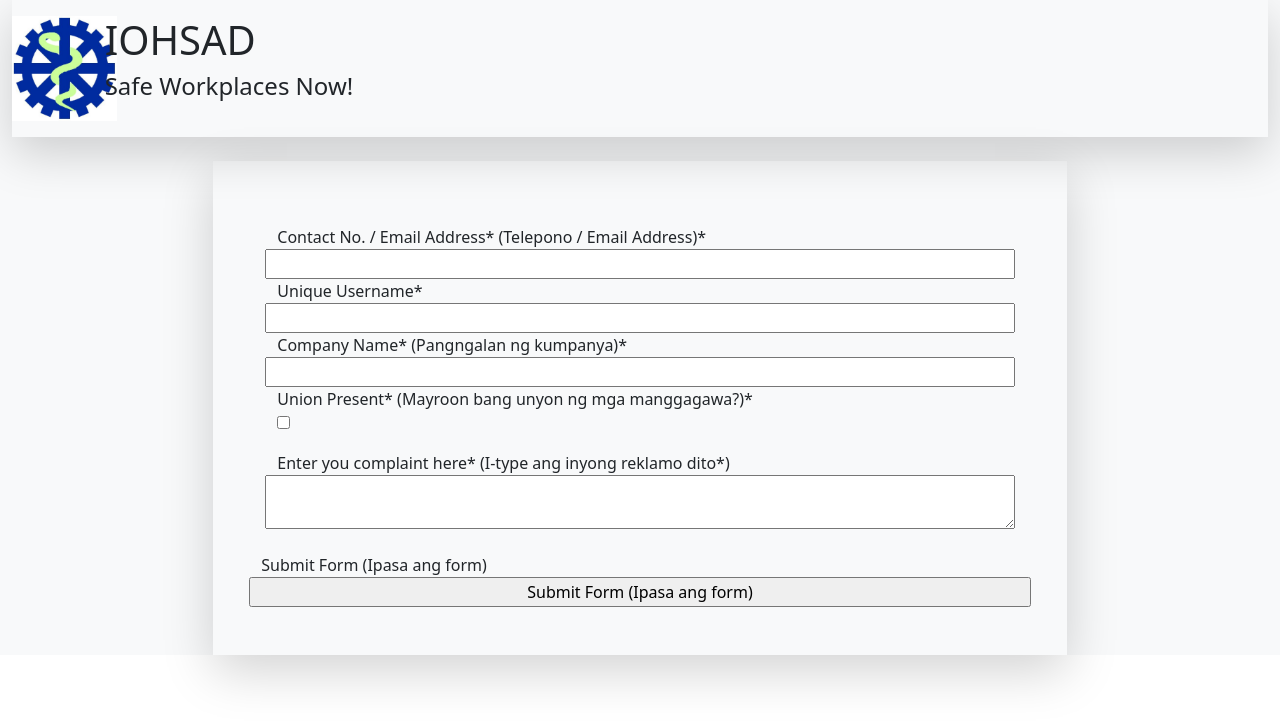
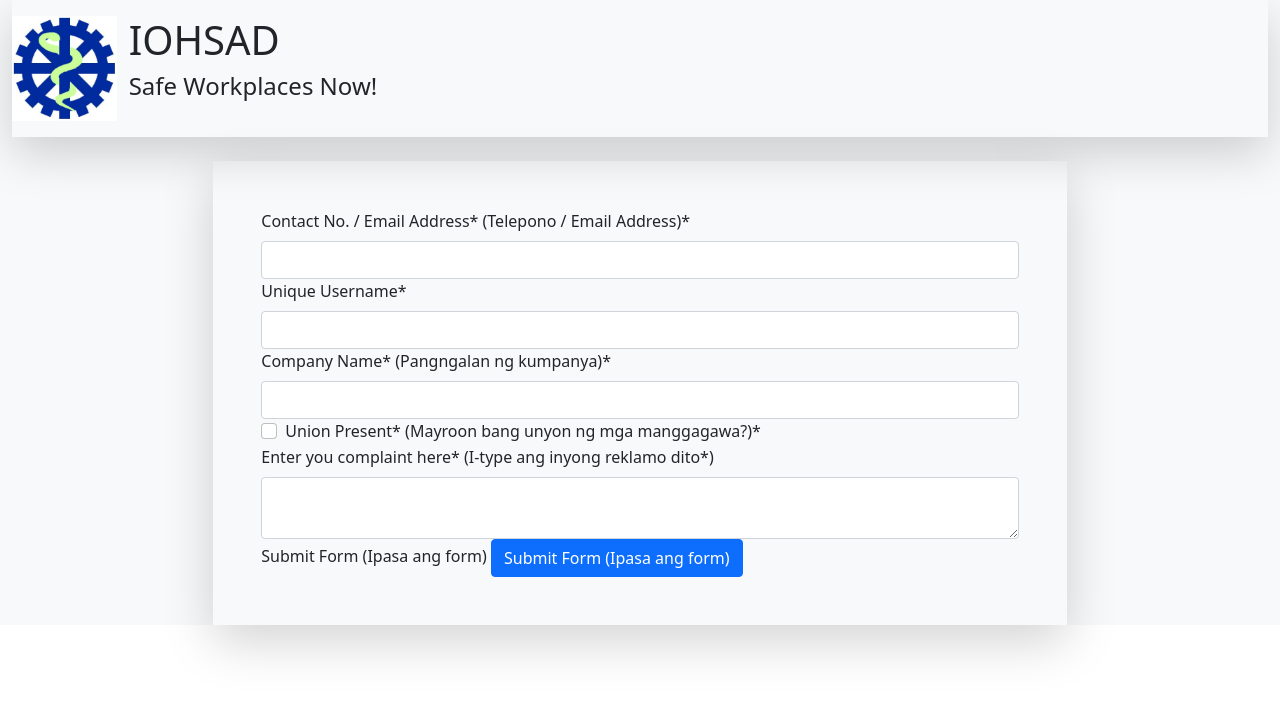
Before and after one commit to simonqq21/IOHSAD-Ex-Nihilo-Web-App, a Flask app: page /forms/forma in a window 1280 px wide. Shown: the top 725 px of the page. Run offline with Flask 2, Linux system fonts and the light colour scheme.

Commit message:
updated formA

```diff
--- a/app/templates/forma.html
+++ b/app/templates/forma.html
@@ -10,14 +10,14 @@
   <body>
     <div class="container-fluid bg-light">
       <header class="d-flex flex-wrap justify-content-left py-3 mb-4 shadow-lg">
-        <div class="col-sm-1">
+        <div class="col-sm-1 me-4">
             <img src="{{ url_for('static', filename='img/IOHSAD_logo.png') }}" class="img-fluid" alt="IOHSAD logo">
         </div>
         <div class="col-sm-8">
             <h1 class="row">IOHSAD</h1>
             <h4 class="row">Safe Workplaces Now!</h4>
         </div>
-      </header>
+    </header>
 
         <div class="row justify-content-center">
           {% with messages = get_flashed_messages() %}
@@ -29,10 +29,54 @@
           </ul>
           {% endif %}
           {% endwith %}
+
           <form class="col-sm-8 shadow-lg p-5" method="POST" novalidate>
+            {{ form.hidden_tag() }}
+            <div class="mb3">
+              {{ form.emailPhone.label(class="form-label") }}
+              {{ form.emailPhone(class="form-control") }}
+            </div>
+
+            <div class="mb3">
+              {{ form.username.label(class="form-label") }}
+              {{ form.username(class="form-control") }}
+            </div>
+
+            <div class="mb3">
+              {{ form.companyName.label(class="form-label") }}
+              {{ form.companyName(class="form-control") }}
+            </div>
+
+            <div class="mb3 form-check">
+              {{ form.unionPresence.label(class="form-check-label") }}
+              {{ form.unionPresence(class="form-check-input") }}
+            </div>
+
+            <div class="mb3 unionHeadDetails">
+              {{ form.unionHeadContactNo.label(class="form-label") }}
+              {{ form.unionHeadContactNo(class="form-control") }}
+            </div>
+
+            <div class="mb3 unionHeadDetails">
+              {{ form.unionHeadEmail.label(class="form-label") }}
+              {{ form.unionHeadEmail(class="form-control") }}
+            </div>
+
+            <div class="mb3 ">
+              {{ form.complaint.label(class="form-label") }}
+              {{ form.complaint(class="form-control") }}
+            </div>
+
+            <div class="mb3 ">
+              {{ form.submit.label(class="form-label") }}
+              {{ form.submit(class="btn btn-primary") }}
+            </div>
+          </form>
+
+          <!--<form class="col-sm-8 shadow-lg p-5" method="POST" novalidate>
             {{form.hidden_tag()}}
             <div class="row p-3 mb-2">
-              <div class="col-sm-12">
+              <div class="col-sm-12 field">
                 <div class="row">
                   {{ form.emailPhone.label }}
                 </div>
@@ -41,7 +85,7 @@
                 </div>
               </div>
 
-              <div class="col-sm-12">
+              <div class="col-sm-12 field">
                 <div class="row">
                   {{ form.username.label }}
                 </div>
@@ -50,7 +94,7 @@
                 </div>
               </div>
 
-              <div class="col-sm-12">
+              <div class="col-sm-12 field">
                 <div class="row">
                   {{ form.companyName.label }}
                 </div>
@@ -59,7 +103,7 @@
                 </div>
               </div>
 
-              <div class="col-sm-12">
+              <div class="col-sm-12 field">
                 <div class="row">
                   {{ form.unionPresence.label }}
                 </div>
@@ -68,7 +112,7 @@
                 </div>
               </div>
 
-              <div class="col-sm-12 unionHeadDetails">
+              <div class="col-sm-12 unionHeadDetails field">
                 <div class="row">
                   {{ form.unionHeadContactNo.label }}
                 </div>
@@ -77,7 +121,7 @@
                 </div>
               </div>
 
-              <div class="col-sm-12 unionHeadDetails">
+              <div class="col-sm-12 unionHeadDetails field">
                 <div class="row">
                   {{ form.unionHeadEmail.label }}
                 </div>
@@ -86,7 +130,7 @@
                 </div>
               </div>
 
-              <div class="col-sm-12">
+              <div class="col-sm-12 field">
                 <div class="row">
                   {{ form.complaint.label }}
                 </div>
@@ -96,7 +140,7 @@
               </div>
             </div>
 
-            <div class="col-sm-12">
+            <div class="col-sm-12 field">
               <div class="row">
                 {{ form.submit.label }}
               </div>
@@ -105,7 +149,7 @@
               </div>
             </div>
 
-          </form>
+          </form>-->
         </div>
 
     </div>
```
